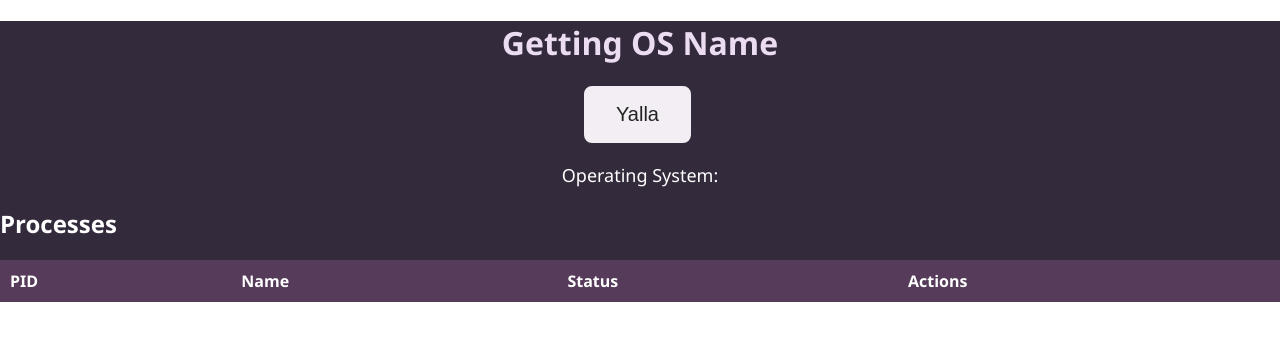
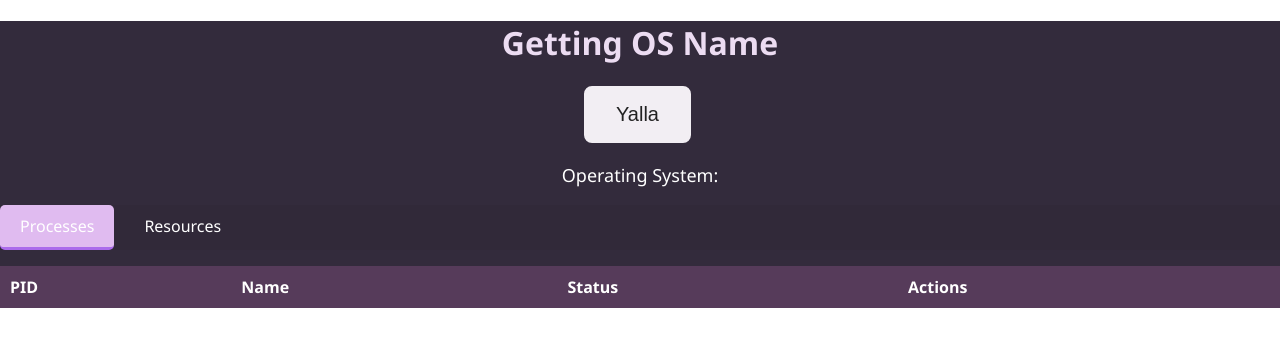
Before and after one commit to KareemElnaghy/Task-Track, a React (Vite) app: page / in a window 1280 px wide. Shown: the top 346 px of the page. Built offline with nearby package versions, Linux system fonts and the light colour scheme.

Commit message:
support for tabs in gui / refactoring overall apearance

```diff
--- a/package.json
+++ b/package.json
@@ -13,7 +13,9 @@
     "@tauri-apps/api": "^2.4.0",
     "@tauri-apps/plugin-opener": "^2",
     "react": "^19.1.0",
-    "react-dom": "^19.1.0"
+    "react-dom": "^19.1.0",
+    "react-icons": "^5.5.0",
+    "tabler-icons-react": "^1.56.0"
   },
   "devDependencies": {
     "@tauri-apps/cli": "^2",
--- a/src/App.css
+++ b/src/App.css
@@ -51,6 +51,12 @@ td {
 th {
   background-color: #563b5a;
 }
+/* Sticky header */
+thead th {
+  position: sticky;
+  top: 0;
+  z-index: 1;
+}
 
 tbody tr:nth-child(even) {
   background-color: #342537;
@@ -89,3 +95,24 @@ button.resume {
 button:hover {
   border: 2px solid #ab6beb;
 }
+/*tabs*/
+.tabs {
+  display: flex;
+  background-color: #312939;
+}
+
+.tab {
+  padding: 10px 20px;
+  cursor: pointer;
+  margin-right: 10px;
+  border-radius: 5px;
+}
+
+.tab:hover {
+  background-color: #e0e0e0;
+}
+
+.tab.active {
+  background-color: #e0bbf0;
+  border-bottom: 3px solid #ab6beb;
+}
--- a/src/App.tsx
+++ b/src/App.tsx
@@ -1,10 +1,16 @@
 import { useState } from "react";
+import { TbReload } from "react-icons/tb";
 import { invoke } from "@tauri-apps/api/core";
 import "./App.css";
 
 function App() {
   const [osName, setOSName] = useState("");
   const [processes, setProcesses] = useState([]);
+  const [hasFetched, setHasFetched] = useState(false);
+  const [activeTab, setActiveTab] = useState("processes");
+  const handleTabClick = (tab) => {
+    setActiveTab(tab);
+  };
 
   async function getOsName() {
     // Learn more about Tauri commands at https://tauri.app/develop/calling-rust/
@@ -28,6 +34,13 @@ function App() {
     await invoke("resume_process", { pid });
     getProcessesList();
   }
+  // async function handleTabClick(tab) {
+  //   setActiveTab(tab);
+  //   if (tab === "resources") {
+  //     //show Monitoring resources window
+  //   }
+  // }
+
   // Actions on all processes
   // async function handleSuspendAll() {
   //   await invoke("suspend_all_processes");
@@ -44,6 +57,8 @@ function App() {
 
   return (
     <main className="container">
+      {!hasFetched ? (
+        <>
           <h1>Getting OS Name</h1>
 
           <form
@@ -52,14 +67,42 @@ function App() {
               e.preventDefault();
               getOsName();
               getProcessesList();
+              setHasFetched(true);
             }}
           >
             <button className="start">Yalla</button>
           </form>
+        </>
+      ) : (
+        <div className="processes">
+          <button
+            className="relaod"
+            onClick={() => {
+              getOsName();
+              getProcessesList();
+            }}
+          >
+            <TbReload />
+          </button>
+        </div>
+      )}
       <p className="os-name">Operating System: {osName}</p>
-
+      <div className="tabs">
+        <div
+          className={`tab ${activeTab === "processes" ? "active" : ""}`}
+          onClick={() => handleTabClick("processes")}
+        >
+          Processes
+        </div>
+        <div
+          className={`tab ${activeTab === "resources" ? "active" : ""}`}
+          onClick={() => handleTabClick("resources")}
+        >
+          Resources
+        </div>
+        {/* Add more tabs as needed */}
+      </div>
       <div className="processes">
-        <h2>Processes</h2>
         <table>
           <thead>
             <tr>
```
Also changed, not shown: 2 other files (tests, documents, lock files or other folders). Lines whose indentation alone changed are shown as unchanged.
